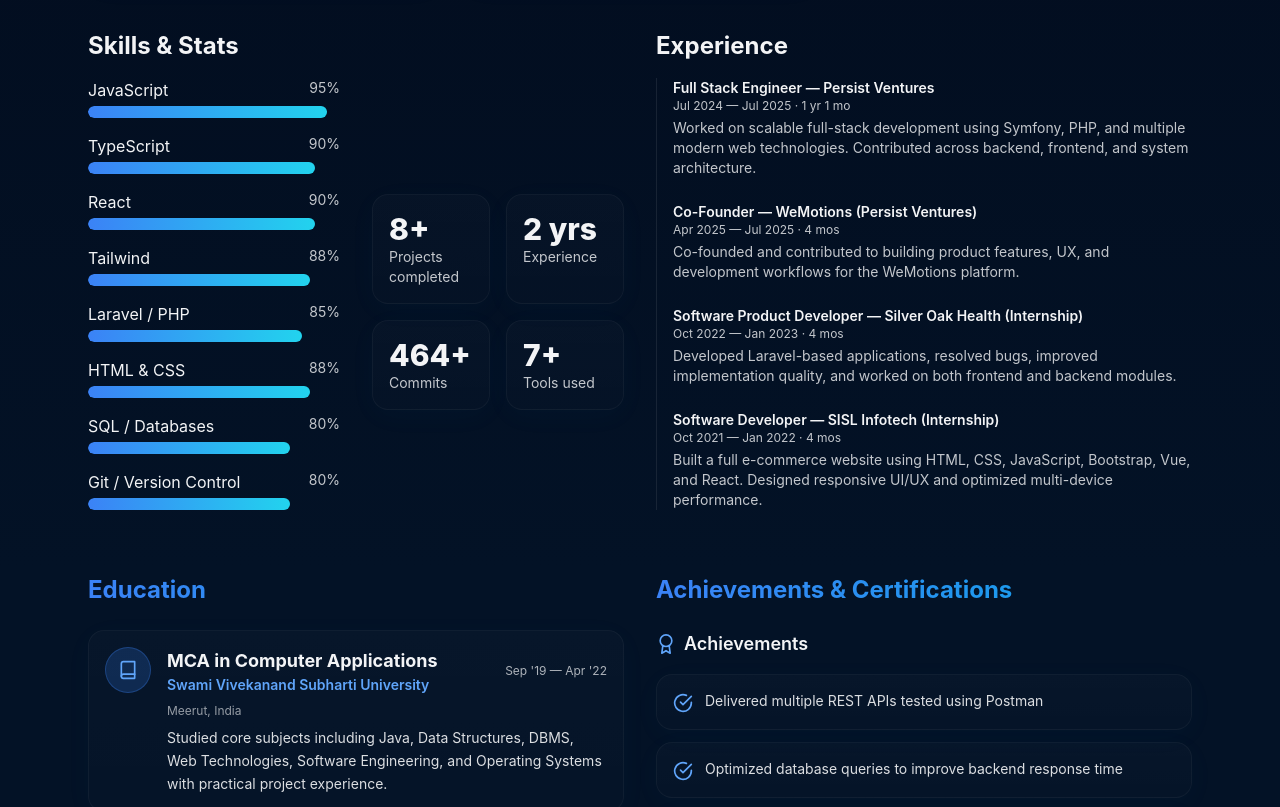
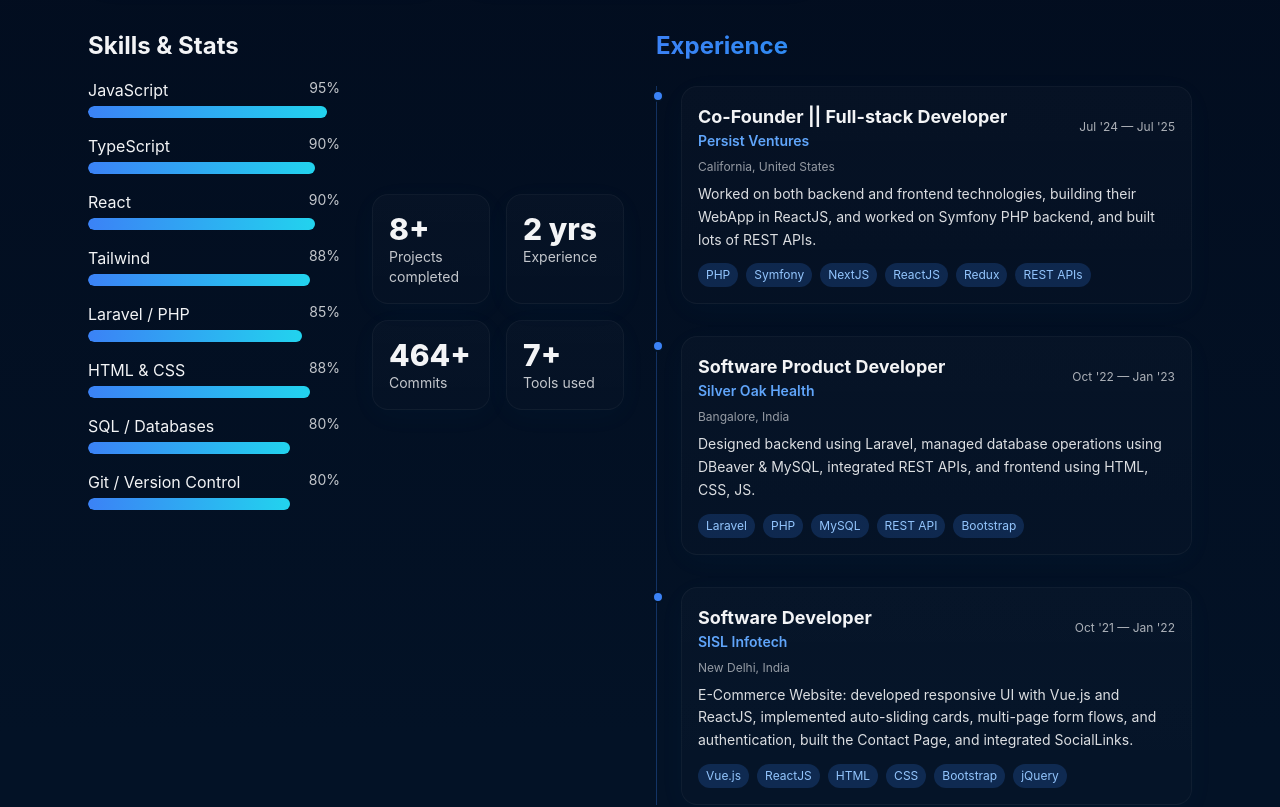
Before and after one commit to nidhigupta58/nidhi-portfolio-blue, a React (Vite) app: page / in a window 1280 px wide. Shown: the part 1160-1967 px from the top of the page. Built offline with nearby package versions, Linux system fonts and the light colour scheme; the HTML template or start-up script is replaced by a standard one.

Commit message:
update: enhance experience component with animations and improved layout

```diff
--- a/src/components/Experience.jsx
+++ b/src/components/Experience.jsx
@@ -4,65 +4,109 @@ import { motion } from 'framer-motion'
 export default function Experience() {
   return (
     <div>
-      <h3 className="text-2xl font-bold mb-4">Experience</h3>
+      <h3 className="text-2xl font-bold mb-6 neon">Experience</h3>
 
       <motion.ol
         initial={{ opacity: 0 }}
         whileInView={{ opacity: 1 }}
-        className="border-l border-gray-700/40 pl-4 space-y-6"
+        viewport={{ once: true }}
+        transition={{ duration: 0.6 }}
+        className="border-l border-blue-500/30 pl-6 space-y-8"
       >
+        {/* Persist Ventures */}
+        <motion.li
+          initial={{ opacity: 0, x: -20 }}
+          whileInView={{ opacity: 1, x: 0 }}
+          viewport={{ once: true }}
+          transition={{ duration: 0.5 }}
+          className="relative"
+        >
+          <div className="absolute -left-[29px] top-1 w-3 h-3 rounded-full bg-blue-500 border-2 border-[#031226]"></div>
+          <div className="card p-5 hover:border-blue-500/30 transition-colors">
+            <div className="flex flex-col sm:flex-row sm:items-center sm:justify-between gap-2 mb-2">
+              <div>
+                <div className="text-lg font-bold">Co-Founder || Full-stack Developer</div>
+                <div className="text-sm font-semibold text-blue-400">Persist Ventures</div>
+              </div>
+              <div className="text-xs opacity-70">Jul '24 — Jul '25</div>
+            </div>
+            <div className="text-xs opacity-60 mb-2">California, United States</div>
+            <div className="text-sm opacity-90 leading-relaxed">
+              Worked on both backend and frontend technologies, building their WebApp in ReactJS, and worked on Symfony PHP backend, and built lots of REST APIs.
+            </div>
+            <div className="mt-3 flex flex-wrap gap-2">
+              <span className="text-xs px-2 py-1 rounded-full bg-blue-500/20 text-blue-300">PHP</span>
+              <span className="text-xs px-2 py-1 rounded-full bg-blue-500/20 text-blue-300">Symfony</span>
+              <span className="text-xs px-2 py-1 rounded-full bg-blue-500/20 text-blue-300">NextJS</span>
+              <span className="text-xs px-2 py-1 rounded-full bg-blue-500/20 text-blue-300">ReactJS</span>
+              <span className="text-xs px-2 py-1 rounded-full bg-blue-500/20 text-blue-300">Redux</span>
+              <span className="text-xs px-2 py-1 rounded-full bg-blue-500/20 text-blue-300">REST APIs</span>
+            </div>
+          </div>
+        </motion.li>
 
-        {/* Persist Ventures – Full Stack Engineer */}
-        <li>
-          <div className="text-sm font-semibold">
-            Full Stack Engineer — Persist Ventures
+        {/* Silver Oak Health */}
+        <motion.li
+          initial={{ opacity: 0, x: -20 }}
+          whileInView={{ opacity: 1, x: 0 }}
+          viewport={{ once: true }}
+          transition={{ duration: 0.5, delay: 0.1 }}
+          className="relative"
+        >
+          <div className="absolute -left-[29px] top-1 w-3 h-3 rounded-full bg-blue-500 border-2 border-[#031226]"></div>
+          <div className="card p-5 hover:border-blue-500/30 transition-colors">
+            <div className="flex flex-col sm:flex-row sm:items-center sm:justify-between gap-2 mb-2">
+              <div>
+                <div className="text-lg font-bold">Software Product Developer</div>
+                <div className="text-sm font-semibold text-blue-400">Silver Oak Health</div>
               </div>
-          <div className="text-xs opacity-80">Jul 2024 — Jul 2025 · 1 yr 1 mo</div>
-          <div className="text-sm opacity-80 mt-1">
-            Worked on scalable full-stack development using Symfony, PHP, and
-            multiple modern web technologies. Contributed across backend,
-            frontend, and system architecture.
+              <div className="text-xs opacity-70">Oct '22 — Jan '23</div>
             </div>
-        </li>
+            <div className="text-xs opacity-60 mb-2">Bangalore, India</div>
+            <div className="text-sm opacity-90 leading-relaxed">
+              Designed backend using Laravel, managed database operations using DBeaver & MySQL, integrated REST APIs, and frontend using HTML, CSS, JS.
+            </div>
+            <div className="mt-3 flex flex-wrap gap-2">
+              <span className="text-xs px-2 py-1 rounded-full bg-blue-500/20 text-blue-300">Laravel</span>
+              <span className="text-xs px-2 py-1 rounded-full bg-blue-500/20 text-blue-300">PHP</span>
+              <span className="text-xs px-2 py-1 rounded-full bg-blue-500/20 text-blue-300">MySQL</span>
+              <span className="text-xs px-2 py-1 rounded-full bg-blue-500/20 text-blue-300">REST API</span>
+              <span className="text-xs px-2 py-1 rounded-full bg-blue-500/20 text-blue-300">Bootstrap</span>
+            </div>
+          </div>
+        </motion.li>
 
-        {/* Persist Ventures – Co-Founder of WeMotions */}
-        <li>
-          <div className="text-sm font-semibold">
-            Co-Founder — WeMotions (Persist Ventures)
+        {/* SISL Infotech */}
+        <motion.li
+          initial={{ opacity: 0, x: -20 }}
+          whileInView={{ opacity: 1, x: 0 }}
+          viewport={{ once: true }}
+          transition={{ duration: 0.5, delay: 0.2 }}
+          className="relative"
+        >
+          <div className="absolute -left-[29px] top-1 w-3 h-3 rounded-full bg-blue-500 border-2 border-[#031226]"></div>
+          <div className="card p-5 hover:border-blue-500/30 transition-colors">
+            <div className="flex flex-col sm:flex-row sm:items-center sm:justify-between gap-2 mb-2">
+              <div>
+                <div className="text-lg font-bold">Software Developer</div>
+                <div className="text-sm font-semibold text-blue-400">SISL Infotech</div>
               </div>
-          <div className="text-xs opacity-80">Apr 2025 — Jul 2025 · 4 mos</div>
-          <div className="text-sm opacity-80 mt-1">
-            Co-founded and contributed to building product features, UX,
-            and development workflows for the WeMotions platform.
+              <div className="text-xs opacity-70">Oct '21 — Jan '22</div>
             </div>
-        </li>
-
-        {/* Silver Oak Health — Internship */}
-        <li>
-          <div className="text-sm font-semibold">
-            Software Product Developer — Silver Oak Health (Internship)
+            <div className="text-xs opacity-60 mb-2">New Delhi, India</div>
+            <div className="text-sm opacity-90 leading-relaxed">
+              E-Commerce Website: developed responsive UI with Vue.js and ReactJS, implemented auto-sliding cards, multi-page form flows, and authentication, built the Contact Page, and integrated SocialLinks.
             </div>
-          <div className="text-xs opacity-80">Oct 2022 — Jan 2023 · 4 mos</div>
-          <div className="text-sm opacity-80 mt-1">
-            Developed Laravel-based applications, resolved bugs, improved
-            implementation quality, and worked on both frontend and backend
-            modules.
+            <div className="mt-3 flex flex-wrap gap-2">
+              <span className="text-xs px-2 py-1 rounded-full bg-blue-500/20 text-blue-300">Vue.js</span>
+              <span className="text-xs px-2 py-1 rounded-full bg-blue-500/20 text-blue-300">ReactJS</span>
+              <span className="text-xs px-2 py-1 rounded-full bg-blue-500/20 text-blue-300">HTML</span>
+              <span className="text-xs px-2 py-1 rounded-full bg-blue-500/20 text-blue-300">CSS</span>
+              <span className="text-xs px-2 py-1 rounded-full bg-blue-500/20 text-blue-300">Bootstrap</span>
+              <span className="text-xs px-2 py-1 rounded-full bg-blue-500/20 text-blue-300">jQuery</span>
             </div>
-        </li>
-
-        {/* SISL Infotech — Internship */}
-        <li>
-          <div className="text-sm font-semibold">
-            Software Developer — SISL Infotech (Internship)
           </div>
-          <div className="text-xs opacity-80">Oct 2021 — Jan 2022 · 4 mos</div>
-          <div className="text-sm opacity-80 mt-1">
-            Built a full e-commerce website using HTML, CSS, JavaScript,
-            Bootstrap, Vue, and React. Designed responsive UI/UX and optimized
-            multi-device performance.
-          </div>
-        </li>
-
+        </motion.li>
       </motion.ol>
     </div>
   )
```
Lines whose indentation alone changed are shown as unchanged.
